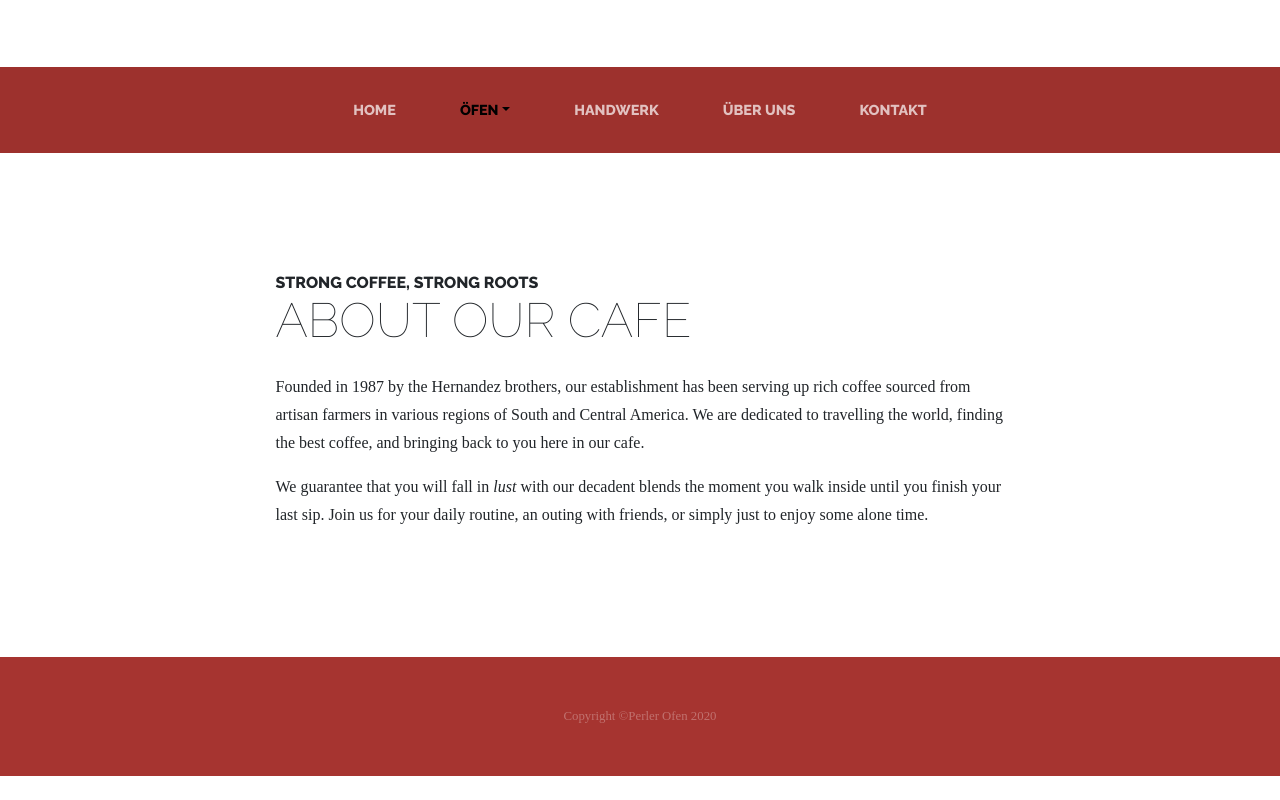
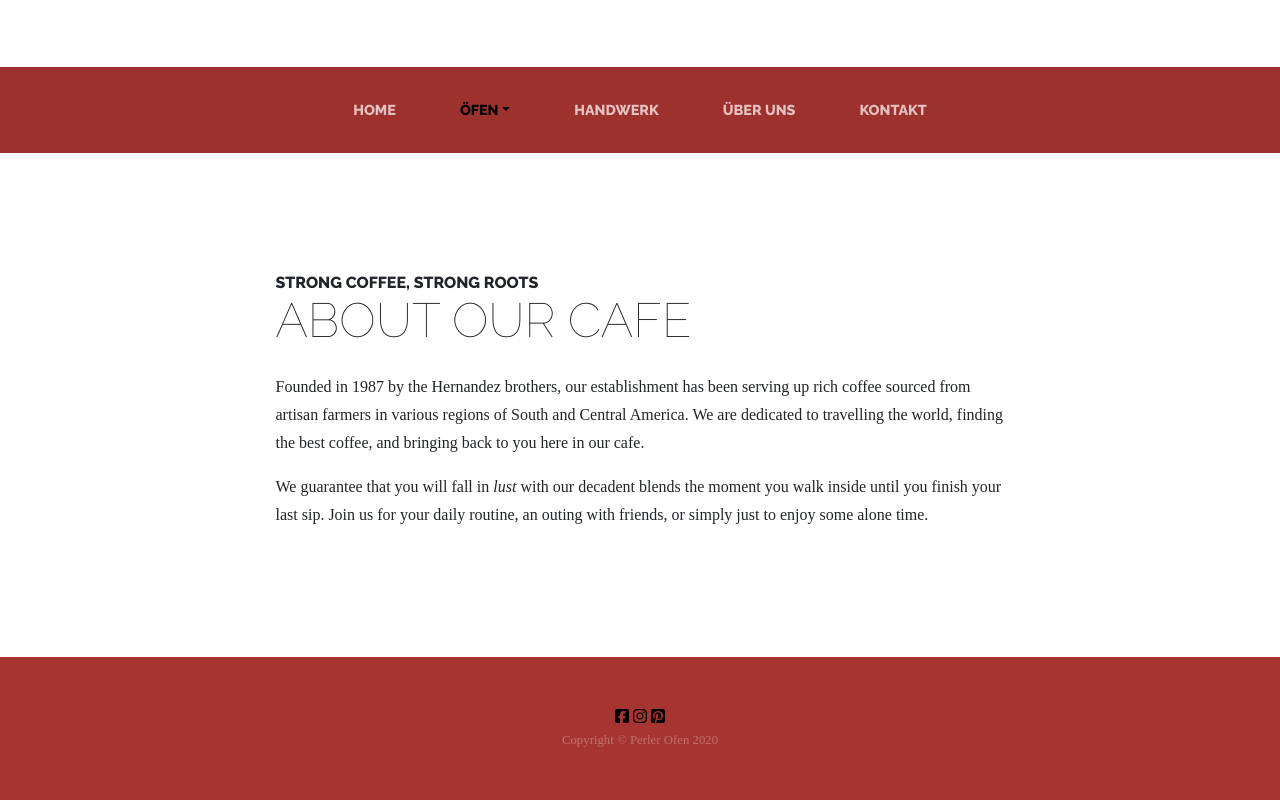
Before and after one commit to crispaduga/PerlerOfen, a website: page ovens.html in a window 1280 px wide. Shown: the part 338-1138 px from the top of the page. Before the commit the page ends 1114 px from the top, so only its background shows below. Drawn offline with Linux system fonts and the light colour scheme.

Commit message:
social media links added

```diff
--- a/ovens.html
+++ b/ovens.html
@@ -20,6 +20,7 @@
   <!-- Custom styles for this template -->
   <link href="css/business-casual.min.css" rel="stylesheet">
   <link href="css/ownStyles.css" rel="stylesheet">
+  <script src="https://kit.fontawesome.com/db210f676c.js" crossorigin="anonymous"></script>
 
 </head>
 
@@ -89,7 +90,17 @@
 
   <footer class="footer text-faded text-center py-5">
     <div class="container">
-      <p class="m-0 small">Copyright &copy;Perler Ofen 2020</p>
+      <a href="https://www.facebook.com/perlerofen.ch/">
+        <i style="color: black;" class="fab fa-facebook-square">
+        </i></a>
+      <a href="https://instagram.com/perlerofen?igshid=f7qiz9yw2i3y">
+        <i style="color: black;" class="fab fa-instagram"></i>
+      </a>
+      <a href="https://www.pinterest.de/perlerofenwabern/">
+        <i style="color: black;" class="fab fa-pinterest-square"></i>
+      </a>
+      <p class="m-0 small">Copyright &copy; Perler Ofen 2020</p>
+
     </div>
   </footer>
 
```
Also changed, not shown: aboutus.html (+11 -0 lines), contact.html (+11 -0 lines), crafts.html (+11 -0 lines), index.html (+13 -3 lines), oventype.html (+11 -0 lines).
